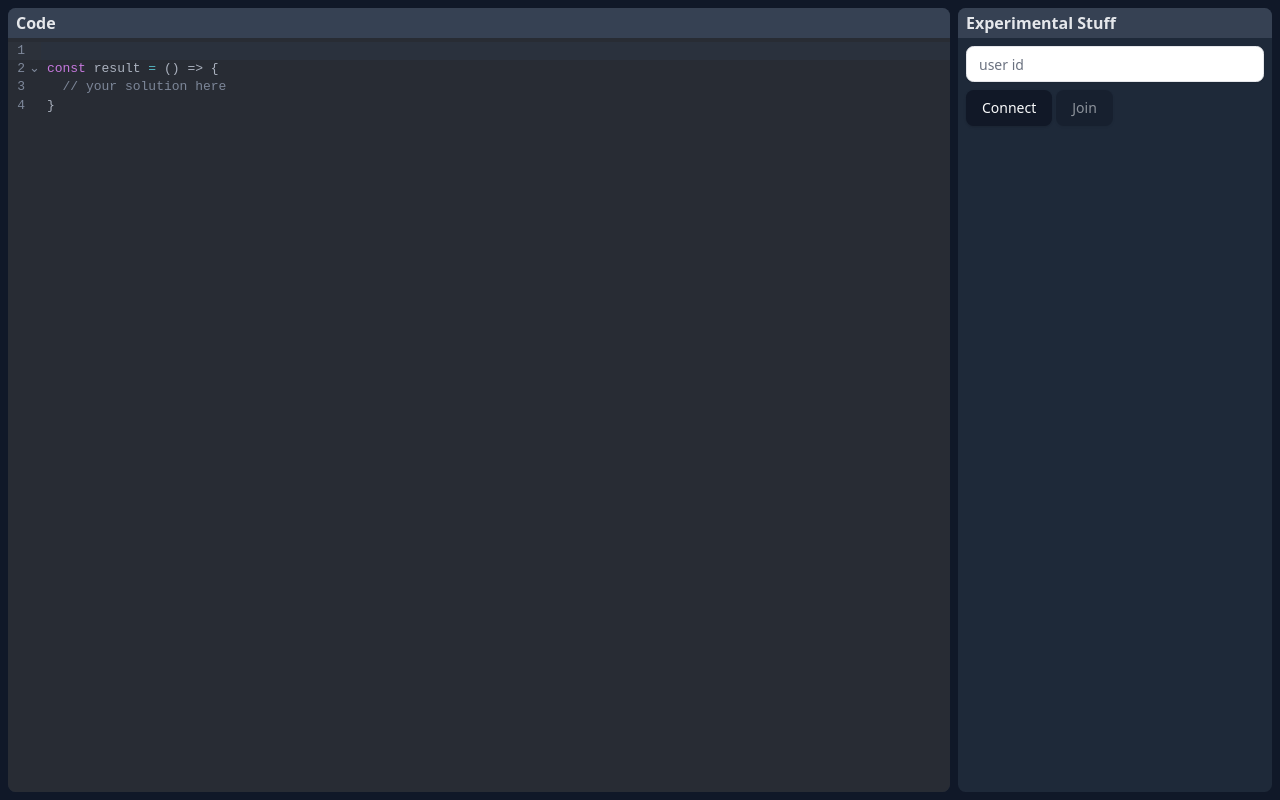
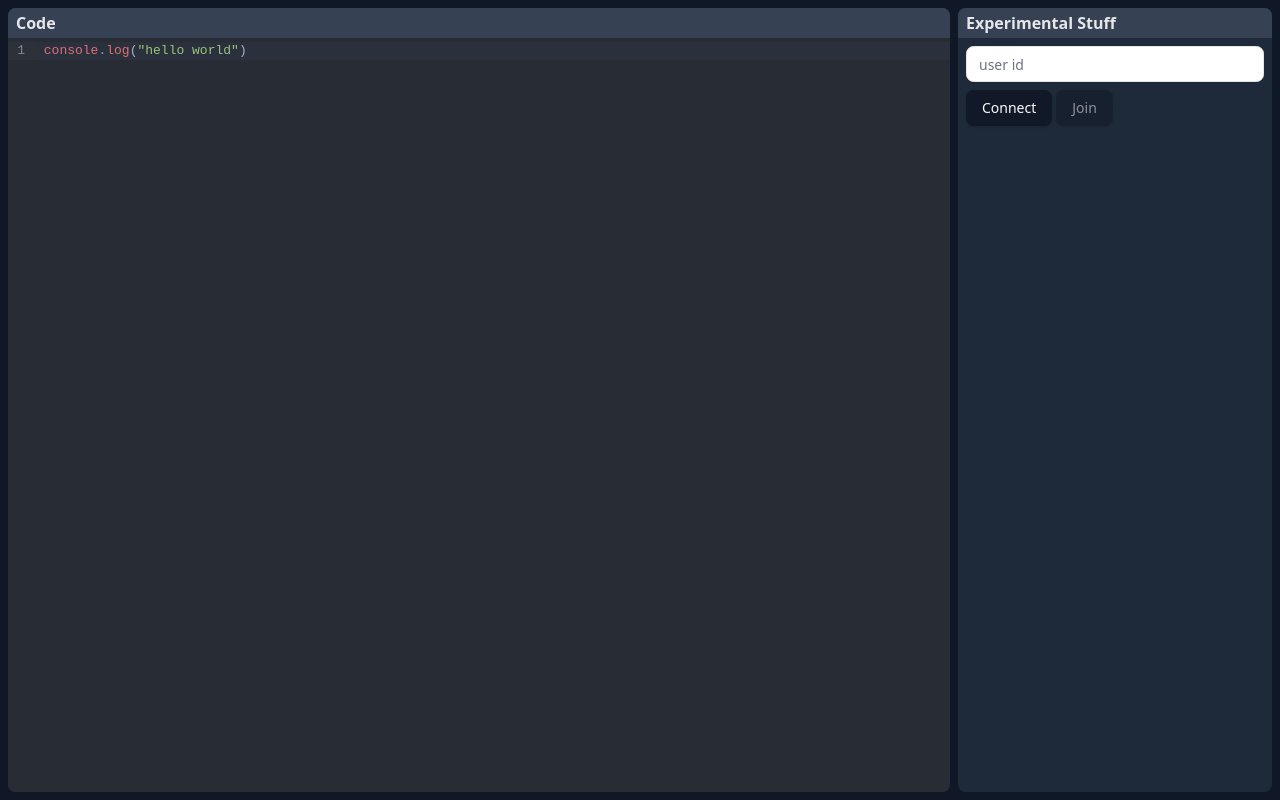
Before and after one commit to Yonava/code-swap, a React (Vite) app in the folder client/: page /challenge in a window 1280 px wide. Built offline with nearby package versions, Linux system fonts and the light colour scheme.

Commit message:
user code state string propogating to server

```diff
--- a/client/src/components/CodeEditor.tsx
+++ b/client/src/components/CodeEditor.tsx
@@ -1,14 +1,12 @@
 import CodeMirror from '@uiw/react-codemirror';
 import { javascript } from '@codemirror/lang-javascript';
-import { useState } from 'react';
 
-const starterSnippet = `
-const result = () => {
-  // your solution here
-}`;
+type CodeEditorProps = {
+  value: string;
+  onChange: (value: string) => void;
+};
 
-export const CodeEditor = () => {
-  const [code, setCode] = useState(starterSnippet);
+export const CodeEditor = ({ value, onChange }: CodeEditorProps) => {
   return (
     <CodeMirror
       style={{ height: '500px' }}
@@ -16,8 +14,8 @@ export const CodeEditor = () => {
       width="100%"
       theme="dark"
       extensions={[javascript()]}
-      value={code}
-      onChange={setCode}
+      value={value}
+      onChange={onChange}
     />
   );
 };
--- a/client/src/views/ChallengeView.tsx
+++ b/client/src/views/ChallengeView.tsx
@@ -7,8 +7,14 @@ import { useSocket } from './useSocket';
 import { useState } from 'react';
 
 const ChallengeView = () => {
-  const { connect, isConnected, isConnecting, join } = useSocket();
+  const { connect, isConnected, isConnecting, join, updateCodeEditorState } = useSocket();
+  const [code, setCode] = useState<string>('console.log("hello world")');
   const [userId, setUserId] = useState<string>('');
+
+  const handleCodeChange = (value: string) => {
+    setCode(value);
+    updateCodeEditorState(userId, value);
+  };
 
   return (
     <>
@@ -25,7 +31,7 @@ const ChallengeView = () => {
           title="Code"
           width="75%"
         >
-          <CodeEditor />
+          <CodeEditor value={code} onChange={handleCodeChange} />
         </TitledContainer>
         <TitledContainer
           title="Experimental Stuff"
--- a/client/src/views/useSocket.ts
+++ b/client/src/views/useSocket.ts
@@ -8,7 +8,8 @@ const PROD_SOCKET_URL = '/';
 export const SOCKET_URL = IS_PROD ? PROD_SOCKET_URL : LOCAL_SOCKET_URL;
 
 type SocketEvent = {
-  join: (userId: string, ack: () => void) => void
+  join: (userId: string, ack: () => void) => void,
+  userCodeEditorStateUpdate: (userId: string, codeEditorState: string) => void,
 }
 
 export const useSocket = () => {
@@ -55,6 +56,11 @@ export const useSocket = () => {
     });
   }
 
+  const updateCodeEditorState = (userId: string, codeEditorState: string) => {
+    if (!activeSocket) throw new Error('socket not connected');
+    activeSocket.emit('userCodeEditorStateUpdate', userId, codeEditorState);
+  }
+
   const isConnected = useMemo(() => {
     if (!activeSocket) return false;
     return activeSocket.connected;
@@ -65,5 +71,6 @@ export const useSocket = () => {
     isConnected,
     isConnecting,
     join,
+    updateCodeEditorState,
   }
 }
```
Also changed, not shown: 2 other files (tests, documents, lock files or other folders).
